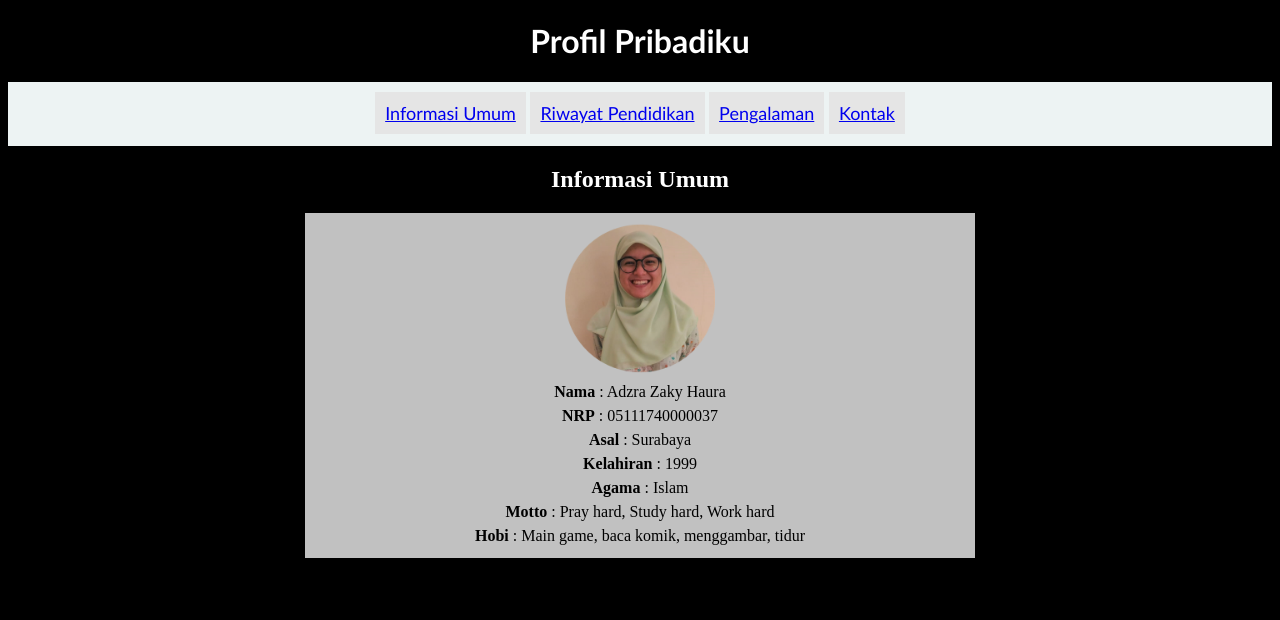
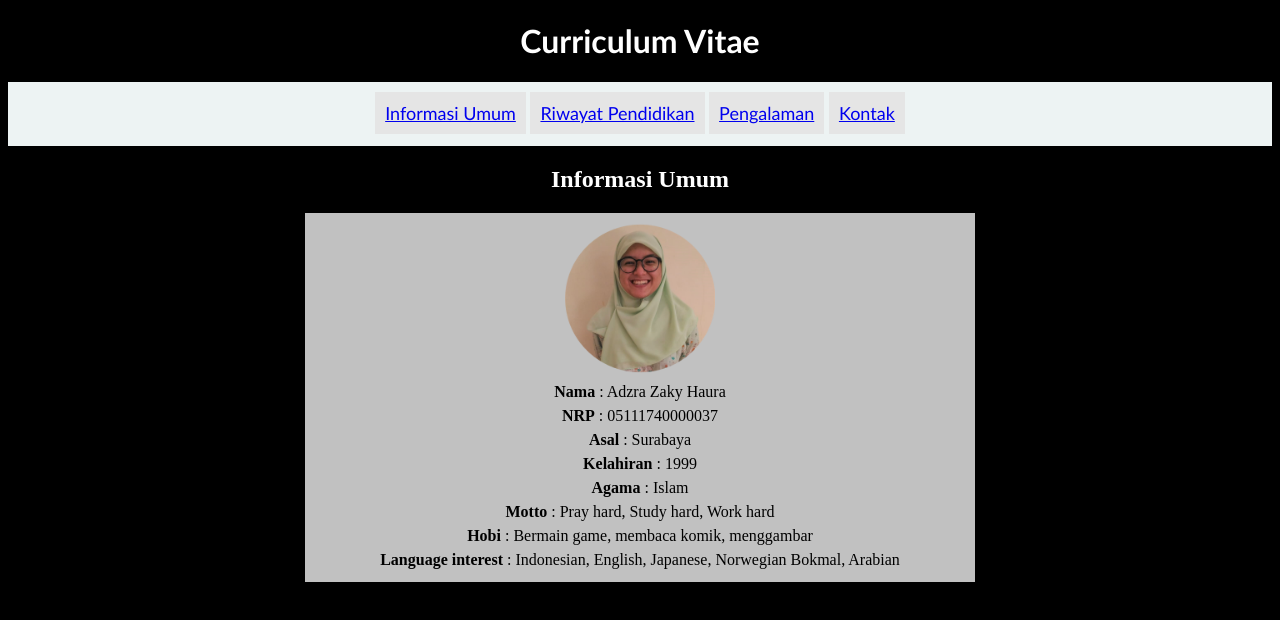
Before and after one commit to AZakyH/PWeb_C_2018, a plain HTML site: page index.html in a window 1280 px wide. Drawn offline with Linux system fonts and the light colour scheme.

Commit message:
Moar update

```diff
--- a/index.html
+++ b/index.html
@@ -1,11 +1,11 @@
 <!DOCTYPE html>
 <html>
 <head>
-  <title>Profilku Hehe</title>
+  <title>PWeb C Punya</title>
   <link rel="stylesheet" type="text/css" href="style1.css">
 </head>
 <body>
-  <h1>Profil Pribadiku</h1>
+  <h1>Curriculum Vitae</h1>
   <div class="menu">
   <a href="index.html" class="button">Informasi Umum</a>
   <a href="pendidikan.html" class="button">Riwayat Pendidikan</a>
@@ -22,7 +22,8 @@
     <b>Kelahiran</b> : 1999<br>
     <b>Agama</b> : Islam<br>
     <b>Motto</b> : Pray hard, Study hard, Work hard<br>
-    <b>Hobi</b> : Main game, baca komik, menggambar, tidur<br>
+    <b>Hobi</b> : Bermain game, membaca komik, menggambar<br>
+    <b>Language interest</b> : Indonesian, English, Japanese, Norwegian Bokmal, Arabian<br>
   </p>
 
 </body>
```
Also changed, not shown: exp.html (+2 -2 lines), kontak.html (+4 -3 lines), menu.html (+2 -2 lines), pendidikan.html (+2 -2 lines).
